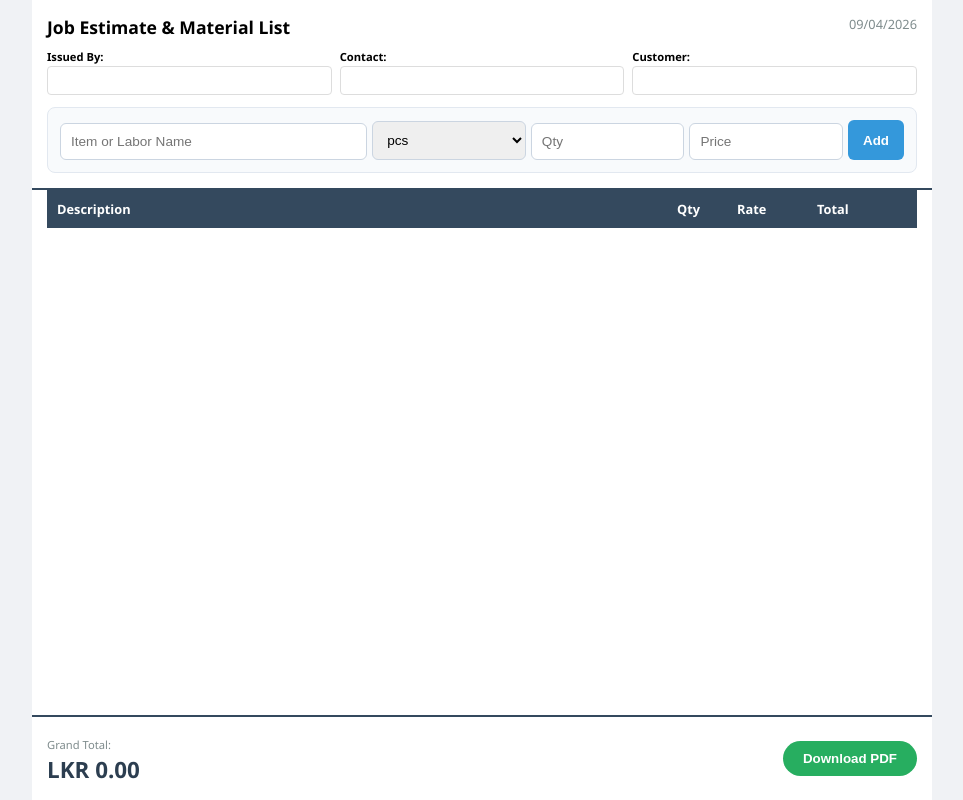
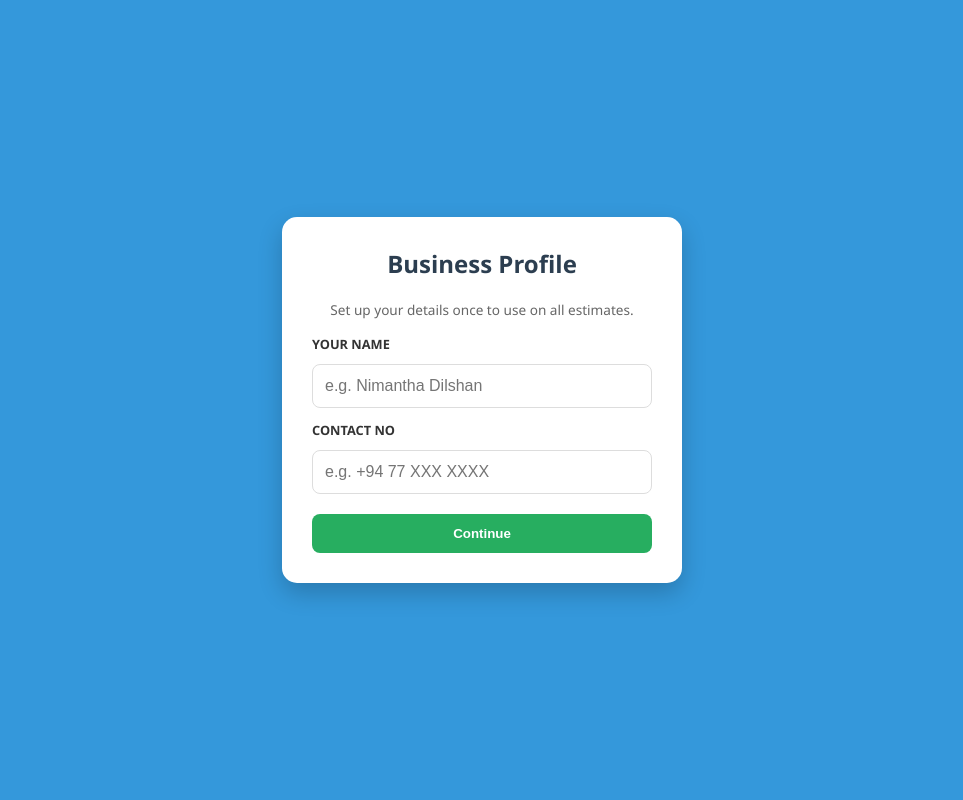
Before and after one commit to wwwnimantha1212-alt/Bill-pos, a plain HTML site: page index.html in a window 1280 px wide. Shown: the whole page, without its empty margins (158-1121 px from the left). Drawn offline with nearby package versions, Linux system fonts and the light colour scheme.

Commit message:
Update index.html

```diff
--- a/index.html
+++ b/index.html
@@ -10,12 +10,27 @@
     <style>
         * { box-sizing: border-box; }
         html, body { height: 100%; margin: 0; overflow: hidden; font-family: 'Segoe UI', sans-serif; background-color: #f0f2f5; }
+
+        /* Setup Screen Style */
+        #setupOverlay {
+            position: fixed; top: 0; left: 0; width: 100%; height: 100%;
+            background: #3498db; color: white; z-index: 1000;
+            display: none; flex-direction: column; align-items: center; justify-content: center; padding: 20px;
+        }
+        .setup-card { background: white; color: #333; padding: 30px; border-radius: 15px; width: 100%; max-width: 400px; box-shadow: 0 10px 25px rgba(0,0,0,0.2); }
+        .setup-card h2 { margin-top: 0; color: #2c3e50; text-align: center; }
+        .setup-card input { width: 100%; padding: 12px; margin: 10px 0; border: 1px solid #ddd; border-radius: 8px; font-size: 1em; }
+        .btn-save-profile { width: 100%; padding: 12px; background: #27ae60; color: white; border: none; border-radius: 8px; font-weight: bold; cursor: pointer; margin-top: 10px; }
+
+        /* Main App Style */
         .container { display: flex; flex-direction: column; height: 100vh; max-width: 900px; margin: auto; background: white; }
         .fixed-top { padding: 15px; border-bottom: 2px solid #34495e; background: #fff; flex-shrink: 0; }
-        .meta-row { display: grid; grid-template-columns: 1fr 1fr 1fr; gap: 8px; margin-bottom: 12px; }
-        .meta-box label { display: block; font-weight: bold; font-size: 0.7em; margin-bottom: 2px; }
-        .meta-box input { width: 100%; padding: 6px; border: 1px solid #ddd; border-radius: 4px; font-size: 0.85em; }
-        .input-section { background: #f8fafc; padding: 12px; border-radius: 8px; border: 1px solid #e2e8f0; position: relative; }
+        header { display: flex; justify-content: space-between; align-items: center; margin-bottom: 10px; }
+
+        .user-badge { background: #f8fafc; padding: 8px 12px; border-radius: 8px; border: 1px solid #e2e8f0; display: flex; align-items: center; gap: 10px; cursor: pointer; }
+        .user-badge:hover { background: #edf2f7; }
+
+        .input-section { background: #f8fafc; padding: 12px; border-radius: 8px; border: 1px solid #e2e8f0; position: relative; margin-top: 10px; }
         .input-grid { display: grid; grid-template-columns: 2fr 1fr 1fr 1fr auto; gap: 5px; align-items: end; }
         .input-grid input, .input-grid select { padding: 10px; border: 1px solid #cbd5e1; border-radius: 6px; width: 100%; font-size: 0.85em; }
         .btn-add { padding: 0 15px; background: #3498db; color: white; border: none; border-radius: 6px; font-weight: bold; height: 40px; cursor: pointer; }
@@ -33,12 +48,12 @@
         th { position: sticky; top: 0; background: #34495e; color: white; padding: 10px; text-align: left; font-size: 0.8em; z-index: 10; }
         td { padding: 10px; border-bottom: 1px solid #e2e8f0; font-size: 0.85em; }
         .btn-remove { background: #ff4757; color: white; border: none; padding: 4px 8px; border-radius: 4px; cursor: pointer; }
+
         .fixed-bottom { padding: 15px; border-top: 2px solid #34495e; background: #fff; flex-shrink: 0; display: flex; justify-content: space-between; align-items: center; }
         .total-amount { font-size: 1.4em; font-weight: bold; color: #2c3e50; }
         .btn-download { padding: 10px 20px; background: #27ae60; color: white; border: none; border-radius: 20px; font-weight: bold; cursor: pointer; }
 
         @media (max-width: 600px) {
-            .meta-row { grid-template-columns: 1fr; }
             .input-grid { grid-template-columns: 1fr 1fr; }
             .input-grid div:first-child { grid-column: span 2; }
             .btn-add { grid-column: span 2; }
@@ -48,17 +63,33 @@
 </head>
 <body>
 
+<div id="setupOverlay">
+    <div class="setup-card">
+        <h2>Business Profile</h2>
+        <p style="font-size: 0.85em; color: #666; text-align: center;">Set up your details once to use on all estimates.</p>
+        <label style="font-size: 0.8em; font-weight: bold;">YOUR NAME</label>
+        <input type="text" id="setupName" placeholder="e.g. Nimantha Dilshan">
+        <label style="font-size: 0.8em; font-weight: bold;">CONTACT NO</label>
+        <input type="text" id="setupContact" placeholder="e.g. +94 77 XXX XXXX">
+        <button class="btn-save-profile" onclick="saveProfile()">Continue</button>
+    </div>
+</div>
+
 <div class="container">
     <div class="fixed-top">
-        <header style="display: flex; justify-content: space-between; margin-bottom: 10px;">
-            <h1 style="margin:0; font-size: 1.1em;">Job Estimate & Material List</h1>
-            <span id="displayDate" style="font-size: 0.8em; color: #7f8c8d;"></span>
-        </header>
+        <header>
+            <div class="user-badge" onclick="editProfile()">
+                <div style="background: #3498db; color: white; width: 30px; height: 30px; border-radius: 50%; display: flex; align-items: center; justify-content: center; font-weight: bold;" id="userInitial">N</div>
+                <div style="line-height: 1.1;">
+                    <div id="badgeName" style="font-size: 0.9em; font-weight: bold; color: #2c3e50;">User Name</div>
+                    <div id="badgeContact" style="font-size: 0.7em; color: #7f8c8d;">Contact Info</div>
+                </div>
+                <div style="font-size: 0.8em; color: #bdc3c7; margin-left: 5px;">⚙️</div>
+            </header>
 
-        <div class="meta-row">
-            <div class="meta-box"><label>Issued By:</label><input type="text" id="issuerName" oninput="savePersonalDetails()"></div>
-            <div class="meta-box"><label>Contact:</label><input type="text" id="issuerContact" oninput="savePersonalDetails()"></div>
-            <div class="meta-box"><label>Customer:</label><input type="text" id="customerName"></div>
+        <div style="display: flex; gap: 10px; align-items: center;">
+            <input type="text" id="customerName" placeholder="Customer Name" style="flex: 1; padding: 8px; border: 1px solid #ddd; border-radius: 6px; font-size: 0.9em;">
+            <span id="displayDate" style="font-size: 0.8em; color: #7f8c8d; white-space: nowrap;"></span>
         </div>
 
         <div class="input-section">
@@ -67,13 +98,9 @@
                     <input type="text" id="itemName" placeholder="Item or Labor Name" autocomplete="off" oninput="showSuggestions(this.value)">
                     <div id="suggestionBox"></div>
                 </div>
-
                 <select id="unit">
-                    <option value="pcs">pcs</option>
-                    <option value="m">mtr</option>
-                    <option value="ft">ft</option>
-                    <option value="Labor">Labor</option>
-                    <option value="Other">Other</option>
+                    <option value="pcs">pcs</option><option value="m">mtr</option>
+                    <option value="ft">ft</option><option value="Labor">Labor</option><option value="Other">Other</option>
                 </select>
                 <input type="number" id="qty" placeholder="Qty">
                 <input type="number" id="price" placeholder="Price">
@@ -94,27 +121,51 @@
     <div class="fixed-bottom">
         <div><span style="font-size: 0.7em; color: #7f8c8d;">Grand Total:</span><br>
         <span class="total-amount">LKR <span id="grandTotal">0.00</span></span></div>
-        <div class="actions">
-            <button class="btn-download" onclick="generatePDF()">Download PDF</button>
-        </div>
+        <button class="btn-download" onclick="generatePDF()">Download PDF</button>
     </div>
 </div>
 
 <script>
     document.getElementById('displayDate').innerText = new Date().toLocaleDateString('en-GB');
     let items = [];
-    let savedNames = JSON.parse(localStorage.getItem('savedItemNames')) || ["Wiring Work", "Point Installation", "DB Fixing", "PVC Conduit", "Wire 1/1.13"];
+    let savedNames = JSON.parse(localStorage.getItem('savedItemNames')) || ["Wiring", "DB Fixing", "PVC Conduit"];
 
+    // 1. Profile Logic
     window.onload = function() {
-        if(localStorage.getItem('issuerName')) document.getElementById('issuerName').value = localStorage.getItem('issuerName');
-        if(localStorage.getItem('issuerContact')) document.getElementById('issuerContact').value = localStorage.getItem('issuerContact');
+        const savedName = localStorage.getItem('issuerName');
+        if (!savedName) {
+            document.getElementById('setupOverlay').style.display = 'flex';
+        } else {
+            updateBadge();
+        }
     };
 
-    function savePersonalDetails() {
-        localStorage.setItem('issuerName', document.getElementById('issuerName').value);
-        localStorage.setItem('issuerContact', document.getElementById('issuerContact').value);
+    function saveProfile() {
+        const name = document.getElementById('setupName').value.trim();
+        const contact = document.getElementById('setupContact').value.trim();
+        if(!name || !contact) { alert("Please fill details"); return; }
+
+        localStorage.setItem('issuerName', name);
+        localStorage.setItem('issuerContact', contact);
+        document.getElementById('setupOverlay').style.display = 'none';
+        updateBadge();
     }
 
+    function updateBadge() {
+        const name = localStorage.getItem('issuerName');
+        const contact = localStorage.getItem('issuerContact');
+        document.getElementById('badgeName').innerText = name;
+        document.getElementById('badgeContact').innerText = contact;
+        document.getElementById('userInitial').innerText = name.charAt(0).toUpperCase();
+    }
+
+    function editProfile() {
+        document.getElementById('setupName').value = localStorage.getItem('issuerName');
+        document.getElementById('setupContact').value = localStorage.getItem('issuerContact');
+        document.getElementById('setupOverlay').style.display = 'flex';
+    }
+
+    // 2. Item Logic
     function showSuggestions(val) {
         const box = document.getElementById('suggestionBox');
         if (!val) { box.style.display = 'none'; return; }
@@ -138,15 +189,13 @@
 
         if(!name || isNaN(qty) || isNaN(price)) return;
 
-        // If Labor is selected, we format the name differently in the table
-        const displayName = (unit === "Labor") ? `[LABOR] ${name}` : `${name} (${unit})`;
-        items.push({ name: displayName, qty, price });
+        const disp = (unit === "Labor") ? `[LABOR] ${name}` : `${name} (${unit})`;
+        items.push({ name: disp, qty, price });
 
         if(!savedNames.includes(name)) {
             savedNames.push(name);
             localStorage.setItem('savedItemNames', JSON.stringify(savedNames));
         }
-
         renderTable();
         document.getElementById('itemName').value = '';
         document.getElementById('qty').value = '';
@@ -167,9 +216,9 @@
 
     async function generatePDF() {
         const { jsPDF } = window.jspdf; const doc = new jsPDF();
-        const issuer = document.getElementById('issuerName').value || 'N/A';
-        const contact = document.getElementById('issuerContact').value || 'N/A';
-        const customer = document.getElementById('customerName').value || 'N/A';
+        const issuer = localStorage.getItem('issuerName');
+        const contact = localStorage.getItem('issuerContact');
+        const customer = document.getElementById('customerName').value || 'Valued Customer';
         const date = document.getElementById('displayDate').innerText;
 
         doc.setFontSize(16); doc.text("JOB ESTIMATE & INVOICE", 14, 20);
@@ -180,7 +229,7 @@
         doc.text(`Date: ${date}`, 160, 30);
 
         const tableData = items.map(item => [item.name, item.qty, item.price.toFixed(2), (item.qty * item.price).toFixed(2)]);
-        doc.autoTable({ startY: 50, head: [['Description', 'Qty', 'Rate', 'Subtotal']], body: tableData, foot: [['', '', 'Grand Total', `LKR ${document.getElementById('grandTotal').innerText}`]], headStyles: { fillColor: [44, 62, 80] } });
+        doc.autoTable({ startY: 50, head: [['Description', 'Qty', 'Rate', 'Subtotal']], body: tableData, foot: [['', '', 'Total (LKR)', `${document.getElementById('grandTotal').innerText}`]], headStyles: { fillColor: [52, 152, 219] } });
         doc.save(`Estimate_${customer}.pdf`);
     }
 </script>
```
